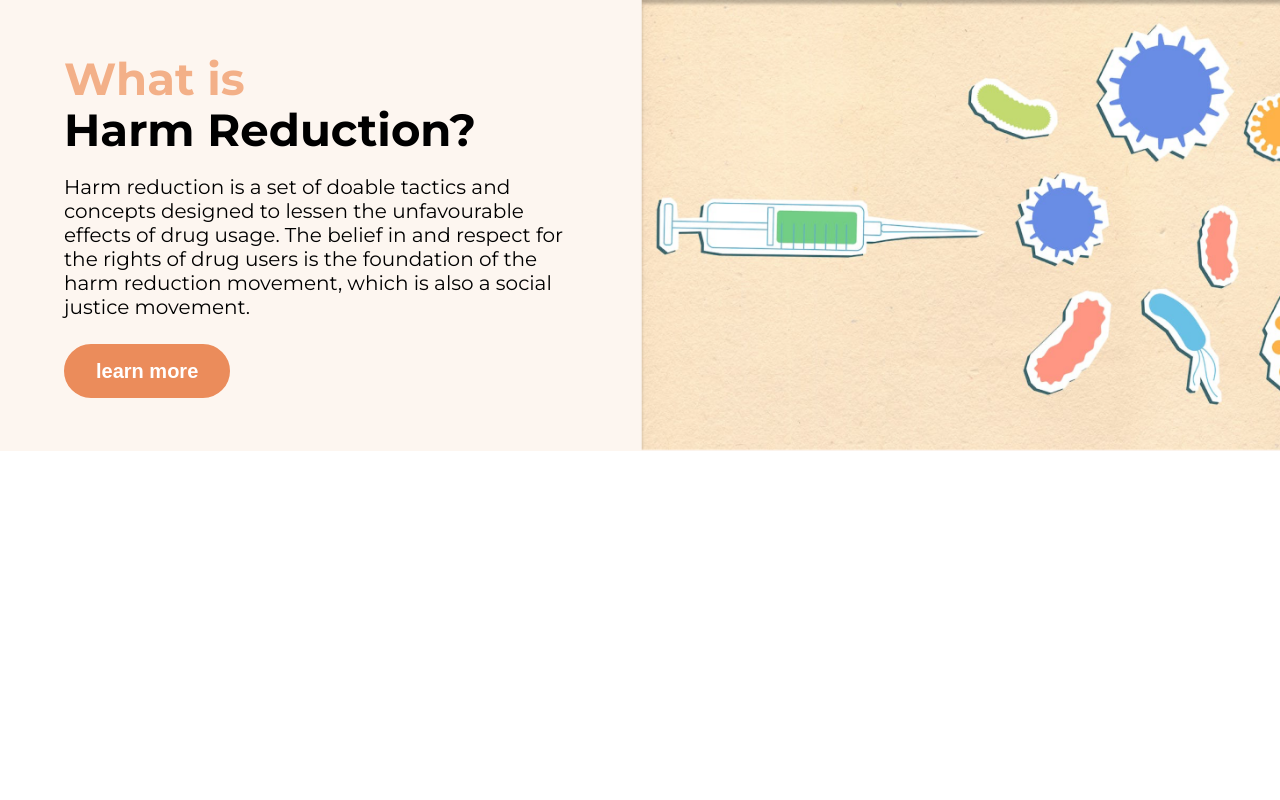
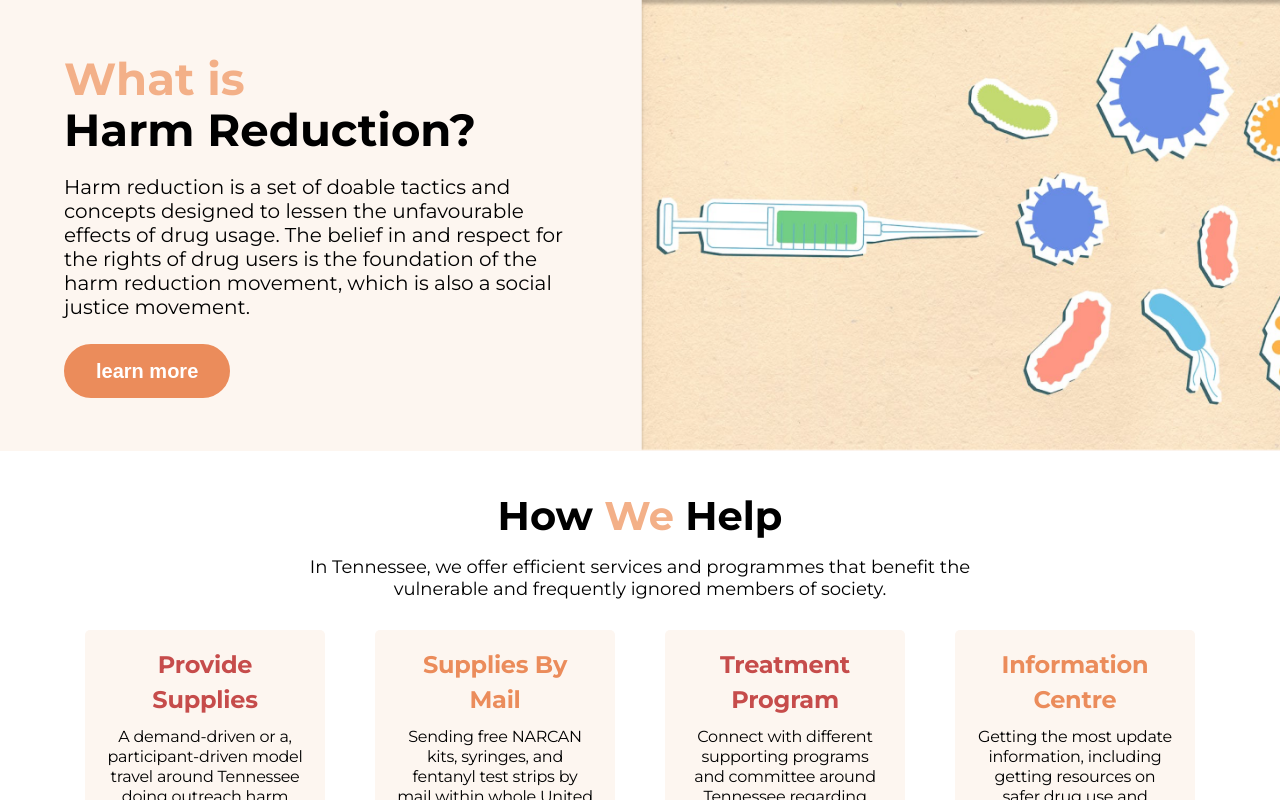
Before and after one commit to Katherine-KM/Tennessee-Harm-Reduction, a Next.js app: page /whatisharmreduction in a window 1280 px wide. Shown: the top 800 px of the page. Built offline with nearby package versions, Linux system fonts and the light colour scheme.

Commit message:
import HowWeHelp component to WHR page

```diff
--- a/src/pages/whatisharmreduction.js
+++ b/src/pages/whatisharmreduction.js
@@ -1,5 +1,6 @@
 import Head from "next/head";
 import HeroComponent from "@/components/HeroComponent/HeroComponent";
+import HowWeHelp from "@/components/HowWeHelp/HowWeHelp";
 
 export default function whatisharmreduction() {
     return (
@@ -22,6 +23,7 @@ export default function whatisharmreduction() {
             imgHeight= "509"
             imgWidth="729"
           />
+          <HowWeHelp />
         </main>
       </>
     );
```
